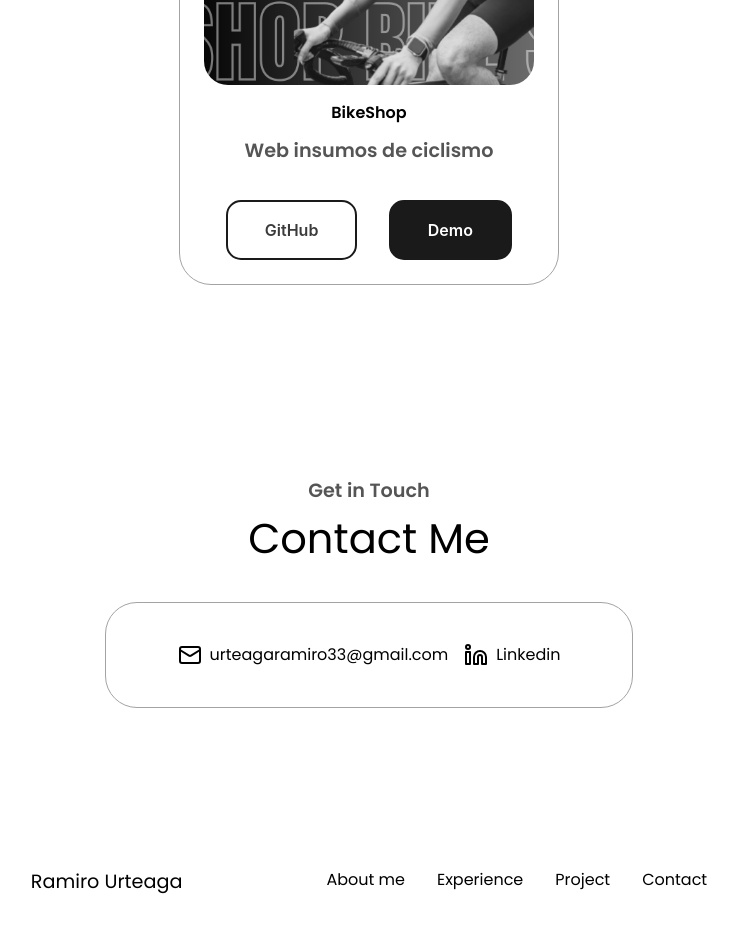
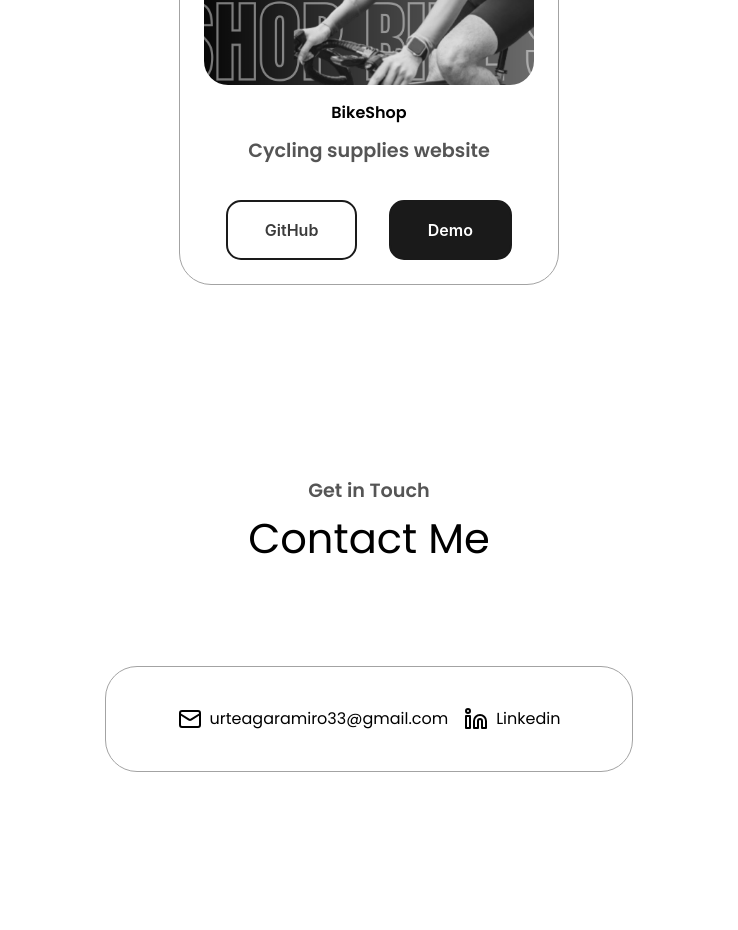
Before and after one commit to RamiroUrt/Portafolio, a React (Vite) app: page / in a window 1280 px wide. Shown: the part 4740-5670 px from the top of the page, without its empty margins (271-1009 px from the left). Built offline with nearby package versions, Linux system fonts and the light colour scheme.

Commit message:
CardContent Margin and Links and Projects

```diff
--- a/src/assets/CardCont.css
+++ b/src/assets/CardCont.css
@@ -105,8 +105,8 @@
 /*Nav contact*/
 
 .nav_contact{
-    margin-top: 10rem;
-    margin-bottom: 5rem;
+    margin-top: 5rem;
+    margin-bottom: 2rem;
     flex-wrap: wrap;
     text-align: center;
 }
--- a/src/assets/LanguageOption.css
+++ b/src/assets/LanguageOption.css
@@ -13,7 +13,6 @@
   border-radius: 34px;
   display: flex;
   flex-direction: row;
-  margin-bottom: 2rem;
   box-shadow: 4px 4px var(--main-color);
 }
 
--- a/src/pages/Contact.jsx
+++ b/src/pages/Contact.jsx
@@ -14,7 +14,7 @@ const Contact = () => {
         <p className="section_text_p text-center">Get in Touch</p>
         <h1 className="title">Contact Me</h1>
 
-          <div className="container ">
+          <div className="container mt-[4rem]">
             <div className="details_container mt-8">
               <div className="contact-info break-all">
                 <div className="mail flex gap-2 ">
@@ -29,6 +29,9 @@ const Contact = () => {
             </div>
           </div>
     </section>
+    <div className="language">
+        <LanguageOption />
+      </div>
     <section className="nav_contact">
     <nav className="">
         <div className="links">
@@ -40,9 +43,7 @@ const Contact = () => {
         </div>
       </nav>
     </section>
-      <div className="language">
-        <LanguageOption />
-      </div>
+
     <div className="footer">
       <p className='text-center'>Copyright © 2024 Ramiro Urteaga. All Rights Reserved.</p>
     </div>
--- a/src/pages/Header.jsx
+++ b/src/pages/Header.jsx
@@ -20,7 +20,7 @@ const Header = () => {
         <p className="section_text_p text-amber-300 bouncy-text">Fronted Developer</p>
         <div className="btn_container">
           {/*btn white*/}
-          <BtnWhite text={'Download CV'} location={'https://drive.google.com/file/d/1bI3g_NExYZ5blPfy97-NOC4KsiPRsk8K/view?usp=sharing'}/>
+          <BtnWhite text={'Download CV'} location={'https://drive.google.com/file/d/1SefpHY4_zVY9b2N5ujIiGV9YMJpIpn-o/view'}/>
           {/*btn black*/}
           <a href="#contact">
             <BtnBlack text={'Contact info'}/>
--- a/src/pages/Projects.jsx
+++ b/src/pages/Projects.jsx
@@ -44,7 +44,7 @@ const Projects = () => {
           <CardProjects
           img={BikeShop}
           title={'BikeShop'}
-          description={'Web insumos de ciclismo'}
+          description={'Cycling supplies website'}
           location={'https://bike-shopgt.netlify.app'}
           locations={'https://github.com/RamiroUrt/Bike-Shop'}/>
         </div>
```
